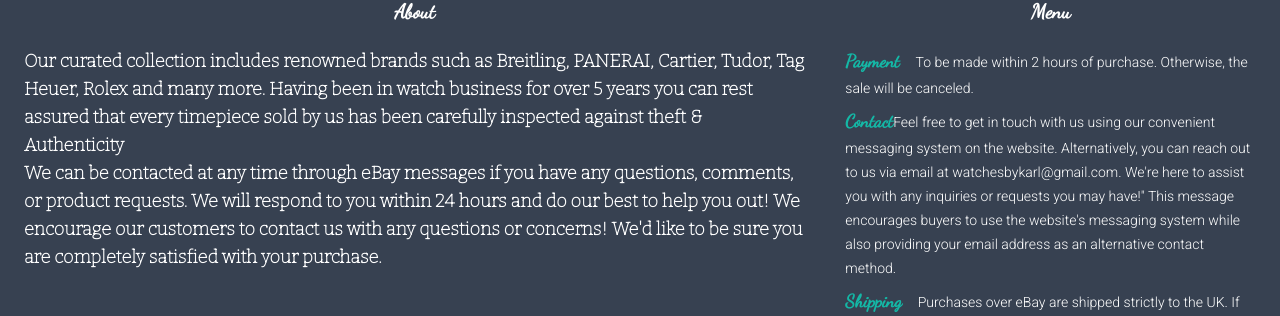
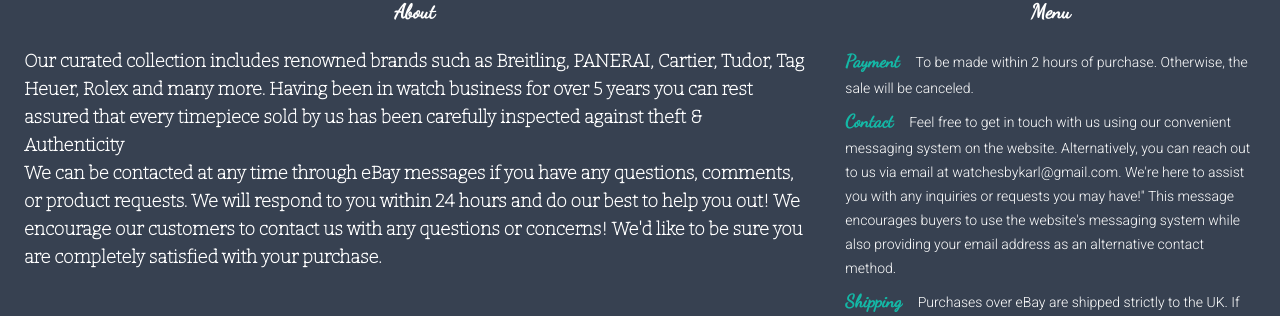
Before and after one commit to Karlox01/Watchsite, a Django app: page /contact/ in a window 1280 px wide. Shown: the part 381-697 px from the top of the page. Run offline with Django 4.2, Linux system fonts and the light colour scheme; some libraries are stand-ins or nearby versions.

Commit message:
adding margin to contact

```diff
--- a/watchapp/templates/core/base.html
+++ b/watchapp/templates/core/base.html
@@ -85,7 +85,7 @@
                 <li><a href="#" class="text-lg text-teal-500 hover:text-teal-700 cursive mr-4">Payment</a><span
                         class="text-right text-sm text-white">To be made within 2 hours of purchase. Otherwise, the sale
                         will be canceled.</span></li>
-                <li><a href="#" class="text-lg text-teal-500 hover:text-teal-700 cursive">Contact</a><span
+                <li><a href="#" class="text-lg text-teal-500 hover:text-teal-700 cursive mr-4">Contact</a><span
                         class="text-right text-sm text-white">Feel free to get in touch with us using our convenient
                         messaging system on the website. Alternatively, you can reach out to us via email at
                         watchesbykarl@gmail.com. We're here to assist you with any inquiries or requests you may have!"
--- a/watchapp/templates/core/contact.html
+++ b/watchapp/templates/core/contact.html
@@ -4,4 +4,7 @@
 
 {% block content %}
     <h1> The contact page </h1>
+
+
+    <!-- DO NOT NEED TO USE THIS , CHANGED MY MIND -->
 {% endblock %}
```
